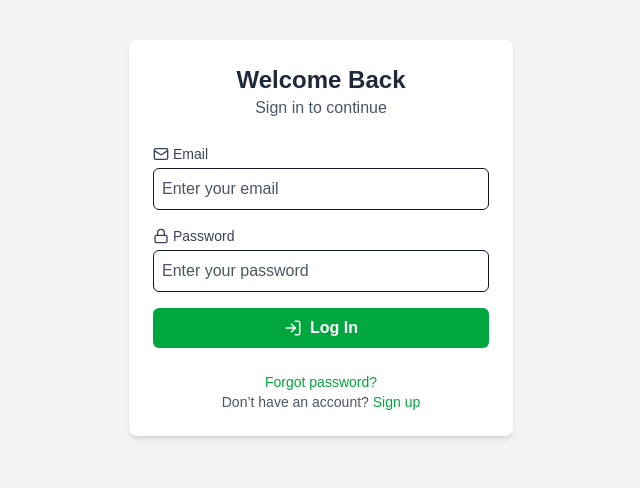
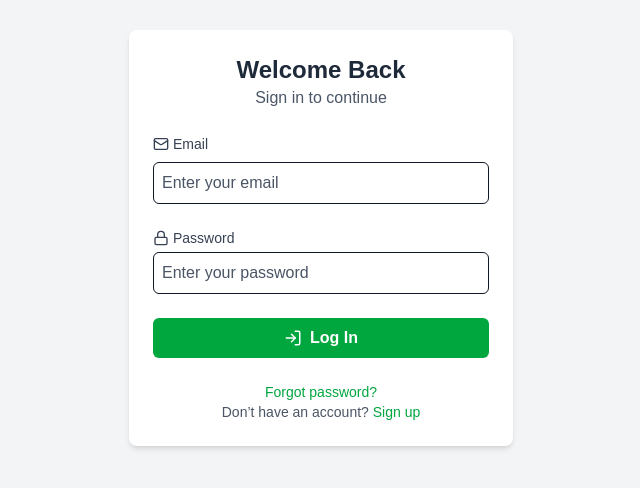
Before and after one commit to AdiSnip/tech-geeks, a Next.js app: page /auth/login in a window 1280 px wide. Shown: the part 162-650 px from the top of the page, without its empty margins (319-959 px from the left). Built offline with nearby package versions, Linux system fonts and the light colour scheme.

Commit message:
Refactor login page component: enhance input validation, improve error messages, and update form structure

```diff
--- a/src/app/auth/login/page.tsx
+++ b/src/app/auth/login/page.tsx
@@ -1,57 +1,116 @@
+// This directive is required for client-side interactivity in Next.js 13+
 "use client";
+
+// Import necessary dependencies and icons
 import React, { useState } from "react";
-import { Mail, Lock, LogIn } from "lucide-react";
+import {
+  Mail,  // Icon for email input
+  Lock,  // Icon for password input
+  LogIn  // Icon for login button
+} from "lucide-react";
 
+// Define the structure of our login form data
 interface LoginData {
-  email: string;
-  password: string;
+  email: string;     // User's email address
+  password: string;  // User's password
 }
 
+// Define status message types for better type safety
+type StatusMessage = string | null;
+
+/**
+ * LoginPage Component
+ *
+ * A user authentication page that handles login functionality.
+ * Features:
+ * - Email and password form
+ * - Input validation
+ * - Error handling
+ * - Success feedback
+ */
 const LoginPage: React.FC = () => {
-  const [formData, setFormData] = useState<LoginData>({ email: "", password: "" });
-  const [error, setError] = useState<string | null>(null);
-  const [success, setSuccess] = useState<string | null>(null);
+  // Initialize form data with empty email and password
+  const [formData, setFormData] = useState<LoginData>({
+    email: "",
+    password: ""
+  });
 
-  // Update input values
+  // State for error messages (null means no error)
+  const [error, setError] = useState<StatusMessage>(null);
+
+  // State for success messages (null means no success message)
+  const [success, setSuccess] = useState<StatusMessage>(null);
+
+  /**
+   * Handles changes in form input fields
+   *
+   * This function updates the form data whenever a user types in an input field.
+   * It also clears any error or success messages to provide a fresh start.
+   *
+   * @param e - The input change event containing the field name and new value
+   */
   const handleChange = (e: React.ChangeEvent<HTMLInputElement>) => {
     setFormData({ ...formData, [e.target.name]: e.target.value });
     setError(null);
     setSuccess(null);
   };
 
-  // Submit form and send POST request
+  /**
+   * Handles form submission
+   *
+   * This function:
+   * 1. Prevents the default form submission
+   * 2. Validates the input fields
+   * 3. Sends the login request to the server
+   * 4. Handles the response appropriately
+   *
+   * @param e - The form submission event
+   */
   const handleSubmit = async (e: React.FormEvent) => {
+    // Prevent the form from submitting normally
     e.preventDefault();
+
+    // Clear any previous messages
     setError(null);
     setSuccess(null);
 
+    // Validate email format
     if (!formData.email.includes("@")) {
-      setError("Please enter a valid email address.");
+      setError("Please enter a valid email address (e.g., user@example.com)");
       return;
     }
+
+    // Validate password
     if (!formData.password) {
-      setError("Password cannot be empty.");
+      setError("Please enter your password");
       return;
     }
 
     try {
-      const res = await fetch("/api/auth/login", {
+      // Send login request to the server
+      const response = await fetch("/api/auth/login", {
         method: "POST",
         headers: { "Content-Type": "application/json" },
         body: JSON.stringify(formData),
       });
 
-      const data = await res.json();
+      // Parse the response data
+      const data = await response.json();
 
-      if (!res.ok) {
-        setError(data.message || "Login failed. Please try again.");
+      // Check if the request was successful
+      if (!response.ok) {
+        setError(data.message || "Login failed. Please check your email and password.");
         return;
       }
 
-      setSuccess("Login successful! Redirecting...");
+      // Show success message
+      setSuccess("Welcome back! Redirecting you to your dashboard...");
+
+      // Log success (remove in production)
       console.log("User logged in:", data);
 
-      // Example: redirect to dashboard
+      // TODO: Redirect to dashboard
+      // Will be implemented in the next step
       // router.push("/dashboard");
     } catch {
       setError("Something went wrong. Please try again later.");
@@ -72,10 +131,11 @@ const LoginPage: React.FC = () => {
         {success && <p className="text-sm text-green-600">{success}</p>}
 
         {/* Form */}
-        <form onSubmit={handleSubmit} className="space-y-4">
-          {/* Email */}
-          <div>
-            <label className="block text-sm font-medium text-gray-700 mb-1">
+        {/* Login Form */}
+        <form onSubmit={handleSubmit} className="space-y-6">
+          {/* Email Input Field */}
+          <div className="space-y-2">
+            <label className="block text-sm font-medium text-gray-700">
               <span className="flex items-center gap-1">
                 <Mail size={16} /> Email
               </span>
```
